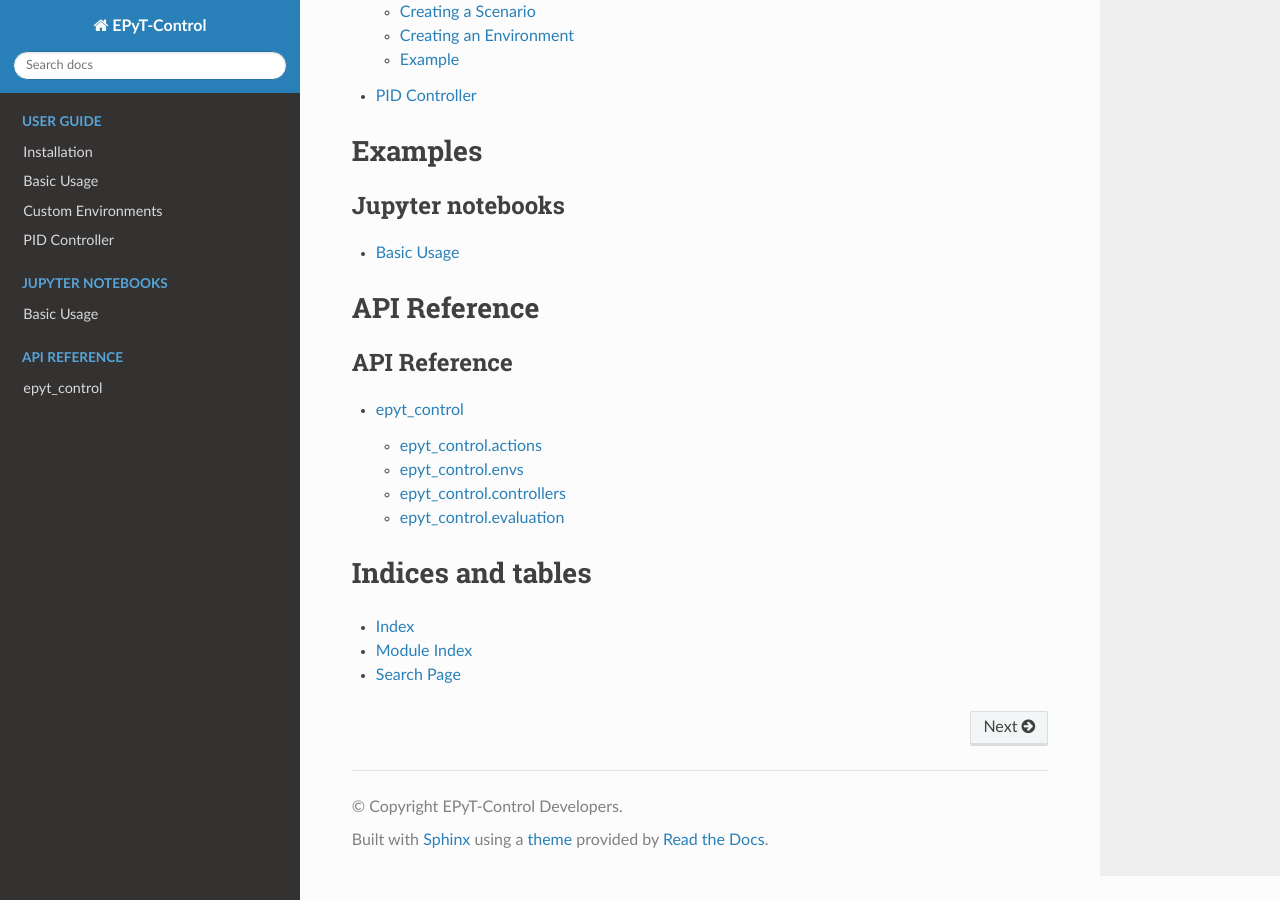
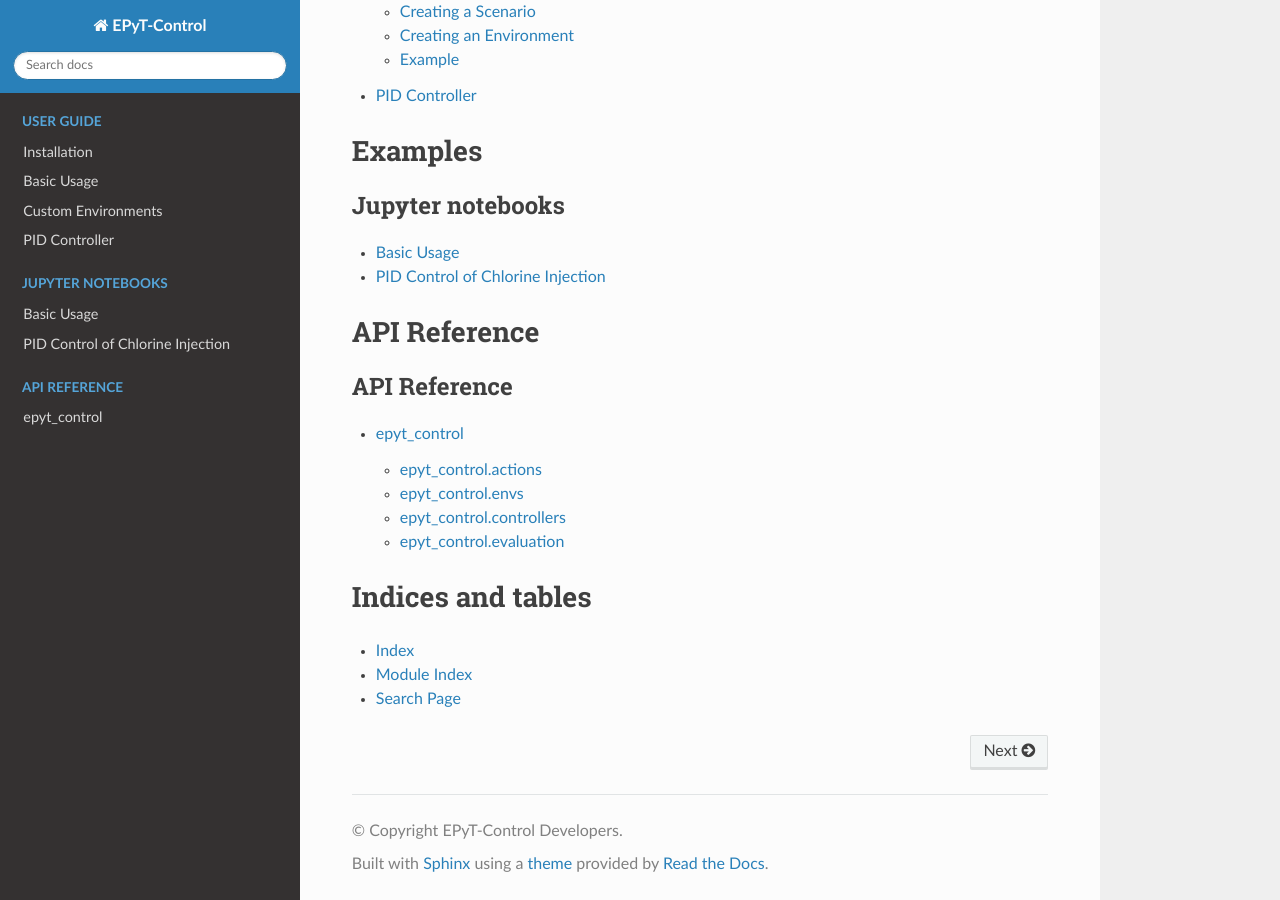
Before and after one commit to HammerLabML/EPyT-Control, a Sphinx documentation site: the page built from docs/index.rst, in a window 1280 px wide and 900 px high, scrolled down 878 px. Built offline with Sphinx 7.4.7 and the Read the Docs theme 3.1.0, drawn with Linux system fonts in a browser that asks for light colours.

Commit message:
Docs: Add PID controller Jupyter notebook

```diff
--- a/docs/index.rst
+++ b/docs/index.rst
@@ -46,6 +46,8 @@ Examples
    :caption: Jupyter notebooks
 
    examples/basic_usage
+   examples/pid_control
+
 
 
 API Reference
```
Also changed, not shown: docs/examples/pid_control.ipynb (added).
